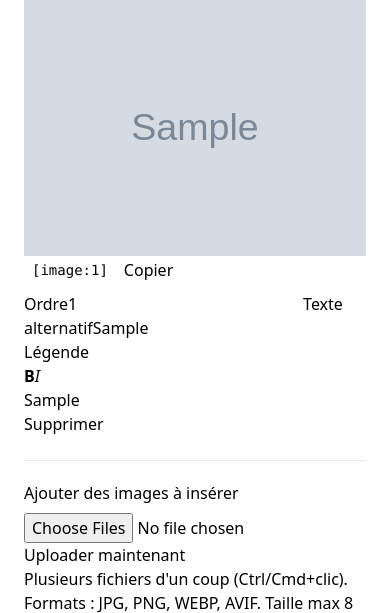
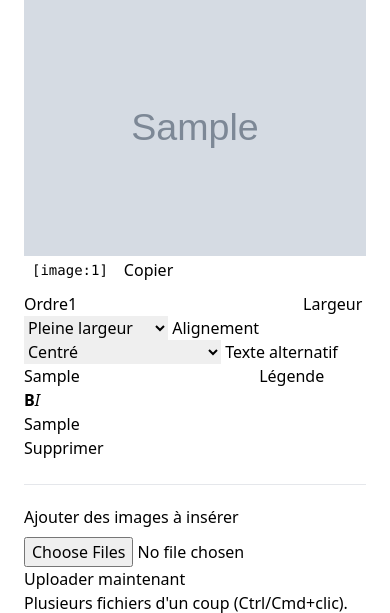
Before and after one commit to NicoWithManyO/BrunoBoulais, a Django app: page /gestion/carnet/1/ in a window 390 px wide. Shown: the part 542-1155 px from the top of the page. Run offline with Django 5.2, Linux system fonts and the light colour scheme; a user stored in the database is signed in; tables that the repository leaves empty hold one stand-in row (values such as "Sample post"); grey boxes marked "Sample" are stand-in pictures; parts of the project's set-up code (start-up, migrations or seed data) failed here and were passed over; some libraries are stand-ins or nearby versions.

Commit message:
Carnet: width and alignment options for in-body content images
Each [image:N] content image gets a width (full/3-4/half/third/quarter)
and an alignment (centered, or floated left/right with text wrapping
around it). Both keep the image ratio intact (width:100% / height:auto).
Below the mobile breakpoint they fall back to full-width centered blocks.
The shared image formset factory gains an optional field list so only the
Billet content formset exposes the two new selects.

```diff
--- a/apps/carnet/models.py
+++ b/apps/carnet/models.py
@@ -47,6 +47,19 @@ class BilletImageContenu(OrderedImage):
     Affichées uniquement là où l'éditeur place leur repère dans le contenu.
     """
 
+    LARGEUR_CHOICES = [
+        ("100", "Pleine largeur"),
+        ("75", "3/4 de la largeur"),
+        ("50", "Moitié"),
+        ("33", "Tiers"),
+        ("25", "Quart"),
+    ]
+    ALIGNEMENT_CHOICES = [
+        ("center", "Centré"),
+        ("left", "À gauche (texte autour)"),
+        ("right", "À droite (texte autour)"),
+    ]
+
     billet = models.ForeignKey(
         Billet, related_name="images_contenu", on_delete=models.CASCADE,
         verbose_name="Billet",
@@ -54,6 +67,14 @@ class BilletImageContenu(OrderedImage):
     image = models.ImageField(
         "Image", upload_to=carnet_contenu_upload_to, validators=IMAGE_VALIDATORS,
     )
+    largeur = models.CharField(
+        "Largeur", max_length=3, choices=LARGEUR_CHOICES, default="100",
+        help_text="Proportion de la largeur du bloc occupée par l'image. Le ratio est conservé.",
+    )
+    alignement = models.CharField(
+        "Alignement", max_length=6, choices=ALIGNEMENT_CHOICES, default="center",
+        help_text="Position de l'image. À gauche ou à droite, le texte s'enroule autour.",
+    )
 
 
 pre_delete.connect(delete_image_file, sender=BilletImageContenu)
--- a/apps/gestion/forms.py
+++ b/apps/gestion/forms.py
@@ -49,19 +49,21 @@ class StripExifMixin:
         return cleaned
 
 
-def _make_image_formset(parent_model, image_model):
+def _make_image_formset(parent_model, image_model, field_names=("image", "alt", "legende", "position")):
     """Build an inline formset for an OrderedImage subclass (image + alt + position).
 
     Shared between Actualite, Accueil, Personne, Livre: same fields, same
     StripExif behaviour, no extra blank rows (uploads happen via the
-    `nouvelles_images` multi-file field handled in the view).
+    `nouvelles_images` multi-file field handled in the view). `field_names`
+    lets a caller add model-specific fields (e.g. the Billet content image
+    width).
     """
     class _Form(StripExifMixin, forms.ModelForm):
         exif_fields = ["image"]
 
         class Meta:
             model = image_model
-            fields = ["image", "alt", "legende", "position"]
+            fields = list(field_names)
 
     return inlineformset_factory(
         parent_model, image_model, form=_Form, extra=0, can_delete=True,
@@ -163,7 +165,10 @@ class BilletForm(forms.ModelForm):
         fields = ["titre", "statut", "date_publication", "contenu"]
 
 
-BilletImageContenuFormSet = _make_image_formset(Billet, BilletImageContenu)
+BilletImageContenuFormSet = _make_image_formset(
+    Billet, BilletImageContenu,
+    field_names=("image", "alt", "legende", "position", "largeur", "alignement"),
+)
 
 
 class ChansonForm(StripExifMixin, forms.ModelForm):
--- a/templates/carnet/_billet_card.html
+++ b/templates/carnet/_billet_card.html
@@ -37,7 +37,7 @@ Variable attendue : `billet` (instance de apps.carnet.models.Billet).
         <h3 class="mt-4 font-display text-2xl text-brown leading-snug">
             {{ billet.titre }}
         </h3>
-        <div class="mt-5 font-serif text-base text-ink/85 leading-relaxed prose">
+        <div class="mt-5 font-serif text-base text-ink/85 leading-relaxed prose flow-root">
             {{ billet.contenu|richtext_images:billet.images_contenu.all }}
         </div>
         <p class="mt-6 font-sans text-xs text-brown-soft italic">— Bruno</p>
--- a/templates/gestion/_images_contenu.html
+++ b/templates/gestion/_images_contenu.html
@@ -34,6 +34,8 @@ bouton « Copier ». Le repère utilise l'« Ordre » (champ position) de l'imag
                                 data-copy-marker="[image:{{ f.instance.position }}]">Copier</button>
                     </div>
                     <label class="!mt-0">Ordre</label>{{ f.position }}
+                    {% if f.largeur %}<label>Largeur</label>{{ f.largeur }}{% endif %}
+                    {% if f.alignement %}<label>Alignement</label>{{ f.alignement }}{% endif %}
                     <label>Texte alternatif</label>{{ f.alt }}
                     <label>Légende</label>{{ f.legende }}
                     {% for field in f.visible_fields %}{% if field.errors %}<div class="errorlist">{{ field.errors }}</div>{% endif %}{% endfor %}
```
Also changed, not shown: apps/core/templatetags/richtext.py (+13 -1 lines), theme/static_src/src/styles.css (+17 -0 lines), apps/carnet/migrations/0003_billetimagecontenu_largeur.py (added), apps/carnet/migrations/0004_billetimagecontenu_alignement.py (added).
